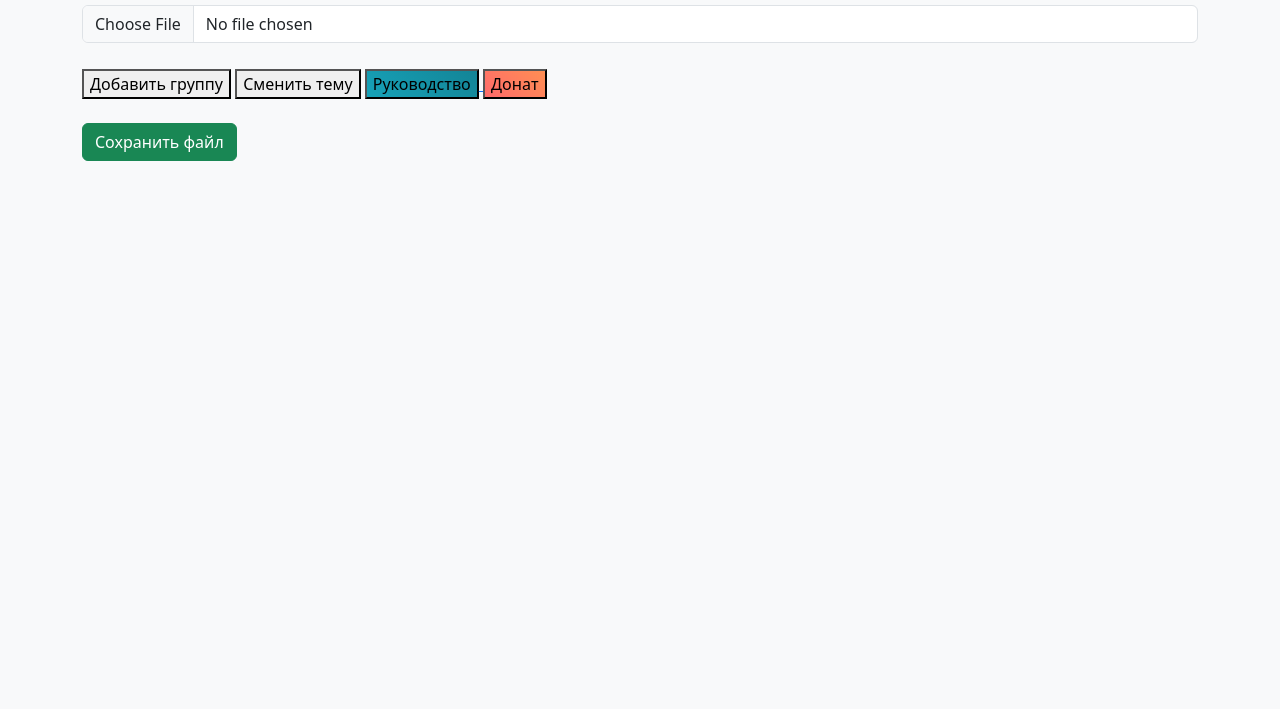
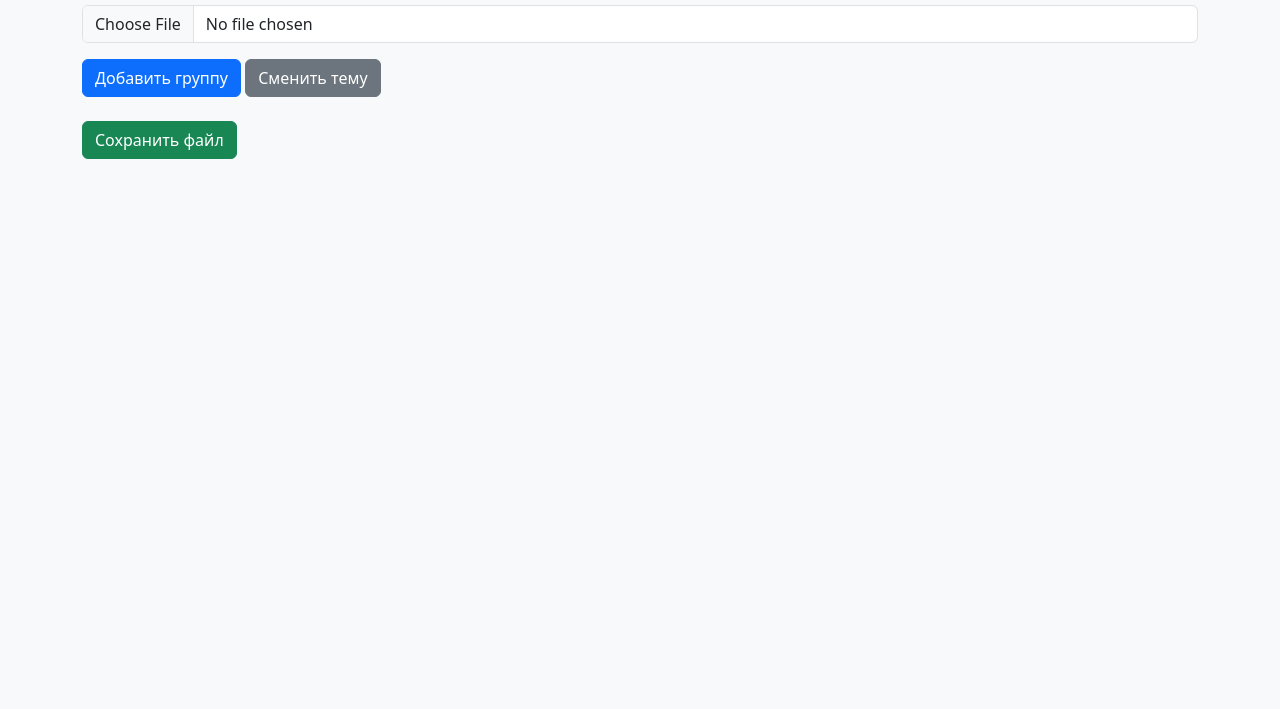
Before and after one commit to Kiarant/kiarant.github.io, a plain HTML site: page editorMT.html in a window 1280 px wide. Shown: the part 91-800 px from the top of the page. Drawn offline with nearby package versions, Linux system fonts and the light colour scheme.

Commit message:
Update editorMT.html

```diff
--- a/editorMT.html
+++ b/editorMT.html
@@ -1,26 +1,6 @@
 <!DOCTYPE html>
 <html lang="ru">
 <head>
-  <style>
-    .guide-btn {
-    background: linear-gradient(45deg, #17a2b8, #138496);
-    margin-top: 10px;
-}
-.guide-btn:hover {
-    background: linear-gradient(45deg, #138496, #0f6f7d);
-    transform: translateY(-2px);
-    box-shadow: 0 6px 20px rgba(23, 162, 184, 0.4);
-}
-.donate-btn {
-    background: linear-gradient(45deg, #ff6b6b, #ff8e53);
-    margin-top: 10px;
-}
-.donate-btn:hover {
-    background: linear-gradient(45deg, #e65c5c, #e67e22);
-    transform: translateY(-2px);
-    box-shadow: 0 6px 20px rgba(255, 107, 107, 0.4);
-}
-  </style>
   <meta charset="UTF-8">
   <meta name="viewport" content="width=device-width, initial-scale=1.0">
   <title>Редактор групп доменов</title>
@@ -33,15 +13,9 @@
     <div class="mb-3">
       <input type="file" id="fileInput" accept=".mtrickle" class="form-control">
     </div>
-    <div class="button-group">
-      <button id="addGroupBtn">Добавить группу</button>
-      <button id="toggleThemeBtn">Сменить тему</button>
-      <a href="https://kiarant.github.io/" target="_blank">
-          <button class="guide-btn">Руководство</button>
-      </a>
-      <a href="https://yoomoney.ru/to/4100118816814288" target="_blank">
-          <button class="donate-btn">Донат</button>
-      </a>
+    <div class="mb-3">
+      <button id="addGroupBtn" class="btn btn-primary">Добавить группу</button>
+      <button id="toggleThemeBtn" class="btn btn-secondary">Сменить тему</button>
     </div>
 
     <div id="groupsContainer"></div>
```
